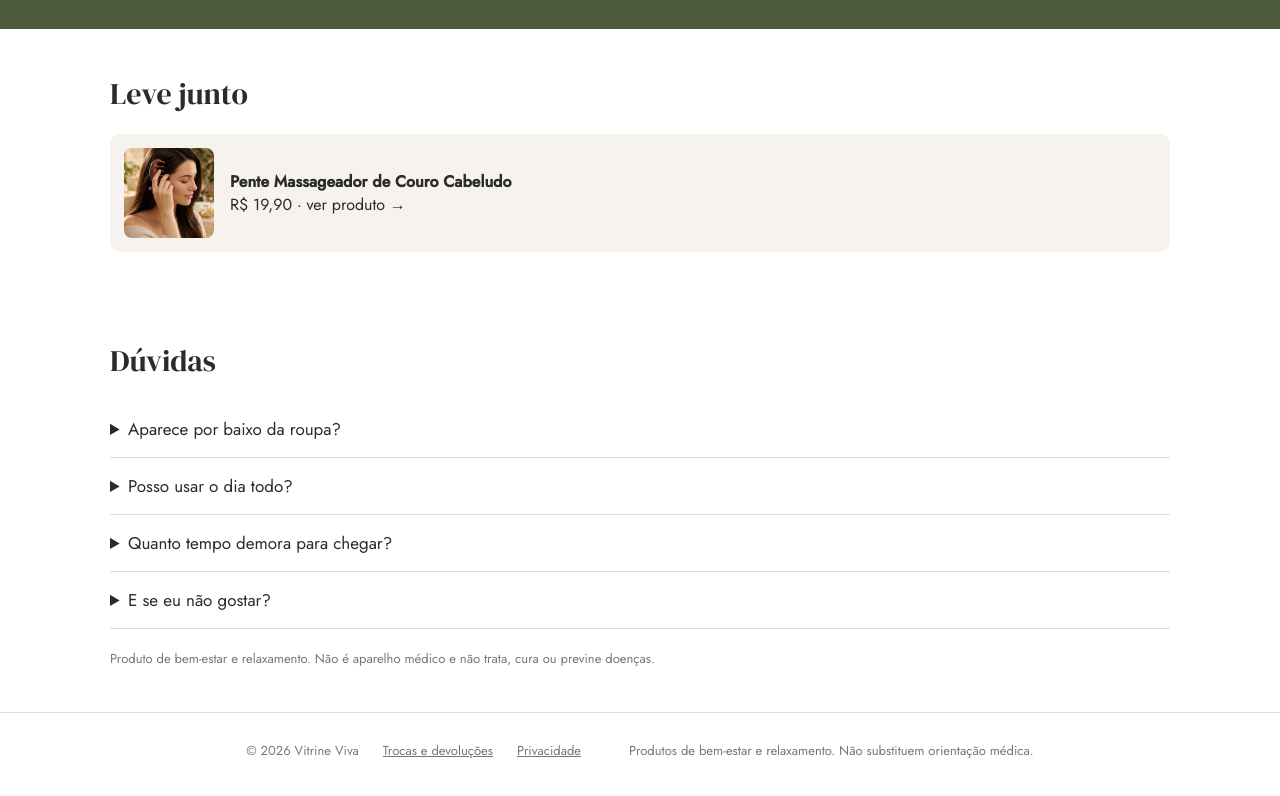
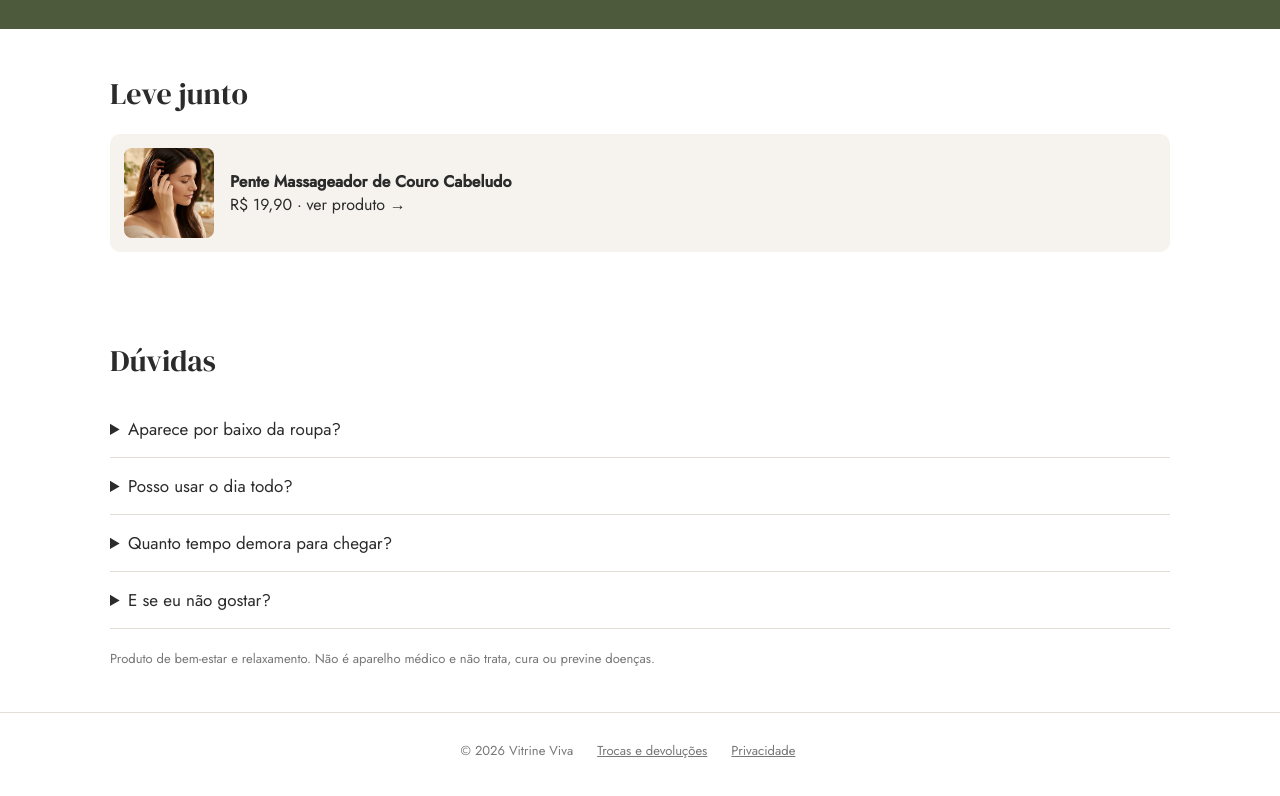
Before and after one commit to ThiagoDoBronx/loja-health, a plain HTML site: page colete-postura/index.html in a window 1280 px wide. Shown: the part 2083-2879 px from the top of the page. Drawn offline with Linux system fonts and the light colour scheme.

Commit message:
Tira o aviso de bem-estar do rodapé
Co-Authored-By: Claude Opus 5.5 <noreply@anthropic.com>

```diff
--- a/colete-postura/index.html
+++ b/colete-postura/index.html
@@ -34,5 +34,5 @@
 </main>
 <footer><span>© 2026 <span class="marca">Vitrine Viva</span></span><a href="../trocas.html">Trocas e devoluções</a>
 <a href="../privacidade.html">Privacidade</a><span class="contato"></span>
-<span>Produtos de bem-estar e relaxamento. Não substituem orientação médica.</span></footer>
+</footer>
 </body></html>
```
Also changed, not shown: index.html (+1 -1 lines), mini-pistola/index.html (+1 -1 lines), pente-massageador/index.html (+1 -1 lines), privacidade.html (+1 -1 lines), trocas.html (+1 -1 lines).
